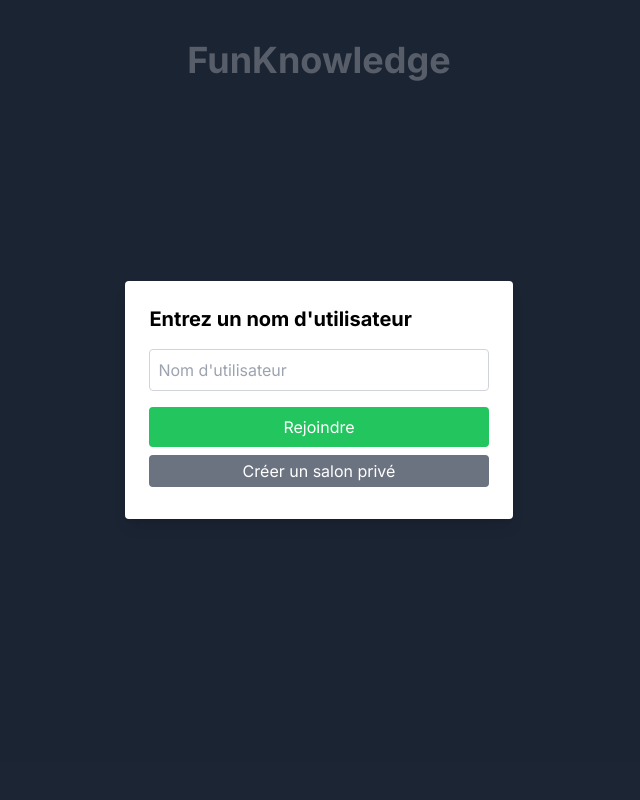
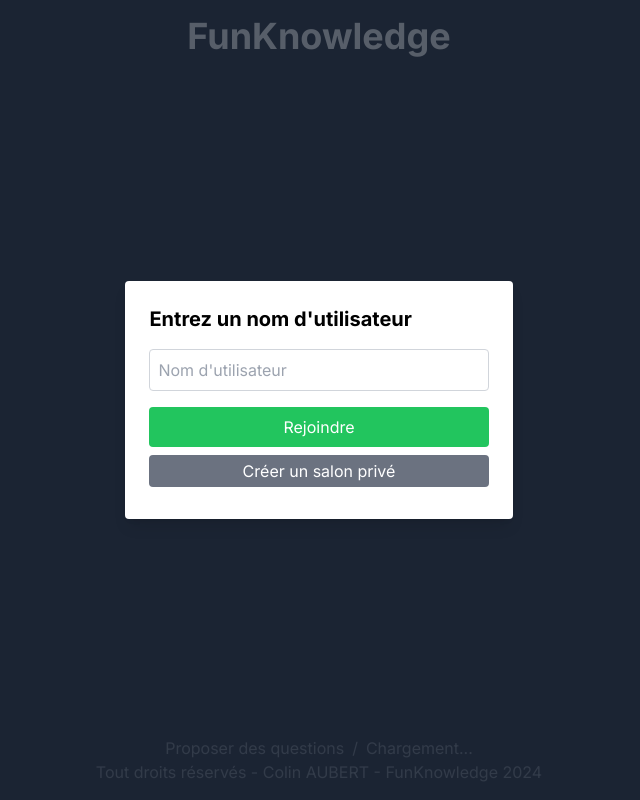
Before and after one commit to Cocolin67/funknowledge, a Next.js app: page / in a window 1280 px wide. Shown: the whole page, without its empty margins (321-961 px from the left). Built offline with nearby package versions, Linux system fonts and the light colour scheme; no server answers.

Commit message:
Correction version et ajouts de liens

```diff
--- a/package.json
+++ b/package.json
@@ -1,6 +1,6 @@
 {
   "name": "funknowledge",
-  "version": "0.1.0",
+  "version": "0.1.1",
   "private": true,
   "type": "module",
   "scripts": {
@@ -10,11 +10,13 @@
     "lint": "next lint"
   },
   "dependencies": {
+    "@octokit/core": "^6.1.2",
     "@tsparticles/all": "^3.5.0",
     "@tsparticles/react": "^3.0.0",
     "@tsparticles/slim": "^3.5.0",
     "next": "14.2.6",
     "react": "^18",
+    "react-bootstrap-icons": "^1.11.4",
     "react-dom": "^18",
     "react-toastify": "^10.0.5",
     "socket.io": "^4.7.5",
--- a/src/app/page.js
+++ b/src/app/page.js
@@ -17,11 +17,36 @@ import QuizInterface from "@/components/QuizInterface";
 import { QuizProvider } from "../context/QuizContext"; // Import du contexte
 import Leaderboard from "@/components/Leaderboard";
 
+//Github API
+import { Octokit } from "@octokit/core";
+
+//Icones
+import { CodeSlash } from 'react-bootstrap-icons';
+
 export default function Home() {
   const [isConnected, setIsConnected] = useState(false);
   const [username, setUsername] = useState("");
   const [isModalOpen, setIsModalOpen] = useState(true);
   const [roomNumber, setRoomNumber] = useState("");
+  const [repoInfo, setRepoInfo] = useState(null);
+
+  useEffect(() => {
+    const fetchRepoInfo = async () => {
+      try {
+        const octokit = new Octokit();
+        const response = await octokit.request('GET /repos/{owner}/{repo}/releases', {
+          owner: 'Cocolin67',
+          repo: 'funknowledge',
+        });
+        setRepoInfo(response.data);
+        console.log(response.data);
+      } catch (error) {
+        console.error('Error fetching repo info:', error);
+      }
+    };
+
+    fetchRepoInfo();
+  }, []);
 
   useEffect(() => {
     function onConnect() {
@@ -146,6 +171,31 @@ export default function Home() {
             </>
           )}
         </section>
+        <footer className="text-center text-gray-500 p-4">
+          <p className="inline-flex items-center space-x-2">
+            <a
+              className="hover:underline hover:text-white transition-colors"
+              href="https://docs.google.com/forms/d/e/1FAIpQLSfuQYAV30ZQ9bYJu0oXgVj5vsthfGX0aNUgeMi-ZzPhfnXJcg/viewform?usp=sf_link"
+            >
+              Proposer des questions
+            </a>
+            <span>/</span>
+            {repoInfo ? (
+              <a
+                href={repoInfo[0]?.html_url} // Assurez-vous que cette propriété contient l'URL de la release
+                className="flex items-center space-x-1 hover:underline hover:text-white transition-colors"
+                target="_blank"
+                rel="noopener noreferrer"
+              >
+                <CodeSlash />
+                <span>{repoInfo[0]?.name}</span>
+              </a>
+            ) : (
+              <span>Chargement...</span>
+            )}
+          </p>
+          <p>Tout droits réservés - Colin AUBERT - FunKnowledge 2024</p>
+        </footer>
       </main>
       </QuizProvider>
     </div>
```
Also changed, not shown: 2 other files (tests, documents, lock files or other folders).
